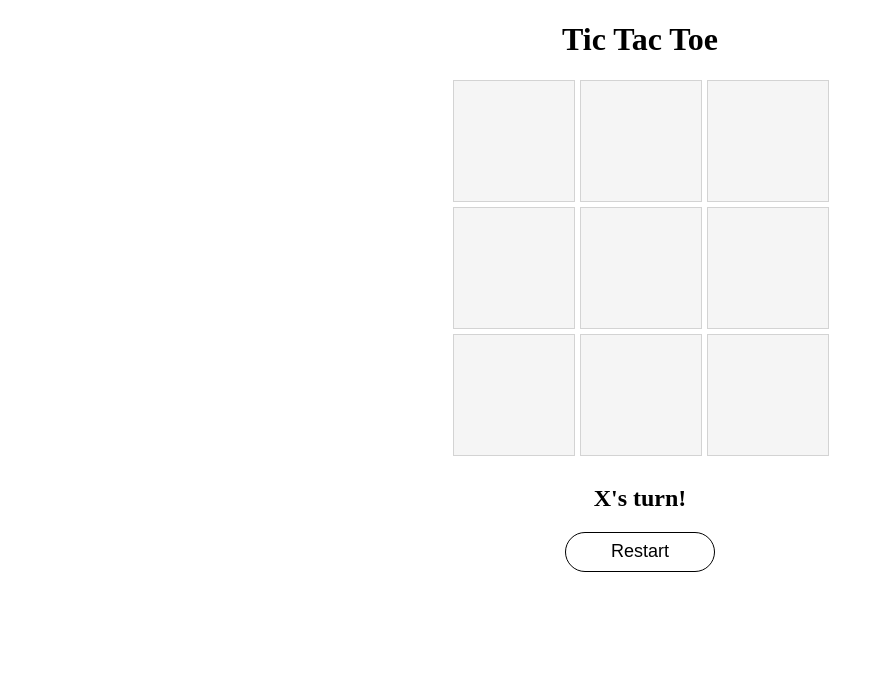
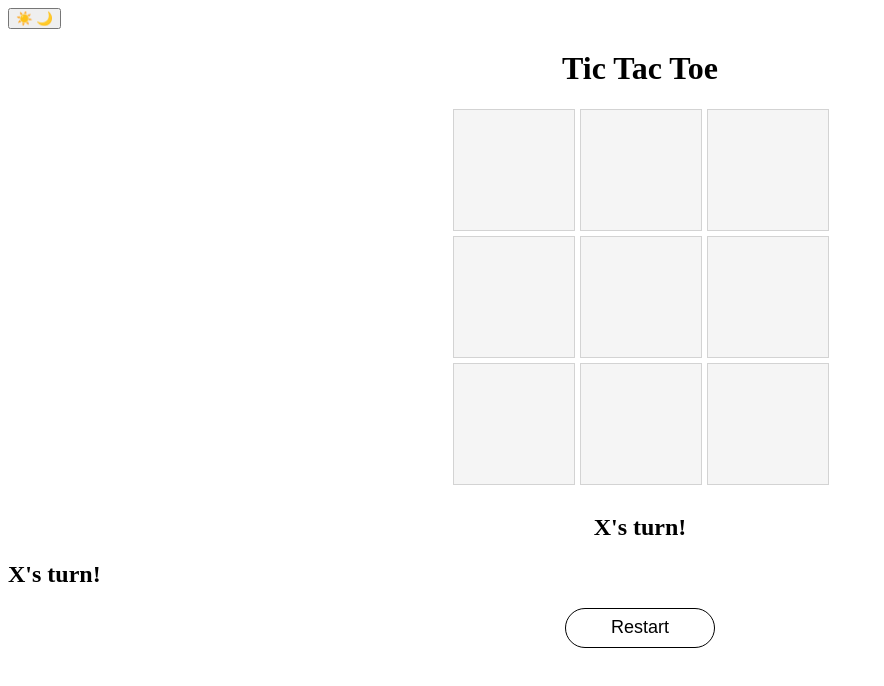
Before and after one commit to noobpiyush/TIC-Tac-Toe, a plain HTML site: page index.html in a window 1280 px wide. Shown: the whole page, without its empty margins (0-884 px from the left). Drawn offline with Linux system fonts and the light colour scheme.

Commit message:
Update index.html

```diff
--- a/index.html
+++ b/index.html
@@ -7,6 +7,12 @@
     <link rel="stylesheet" href="style.css">
 </head>
 <body>
+    <div class="theme-toggle">
+        <button id="themeToggle" aria-label="Toggle dark mode">
+            <span class="sun-icon">☀️</span>
+            <span class="moon-icon">🌙</span>
+        </button>
+    </div>
     <div id="title">
         <h1>Tic Tac Toe</h1>
     </div>
@@ -21,8 +27,11 @@
         <div class="square" id="square7"></div>
         <div class="square" id="square8"></div>
     </div>
+    <div id="message-container">
+        <h2 id="endMessage">X's turn!</h2>
+    </div>
     <div id="endGame">
-        <input type="button" value="Restart" id="restartButton" onclick="restartButton()"/>
+        <button id="restartButton">Restart</button>
     </div>
     <script src="index.js"></script>
 </body>
```
